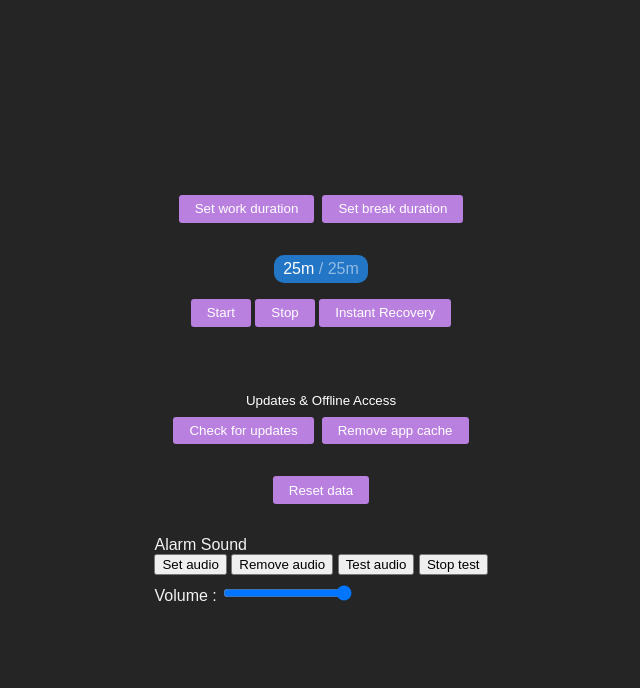
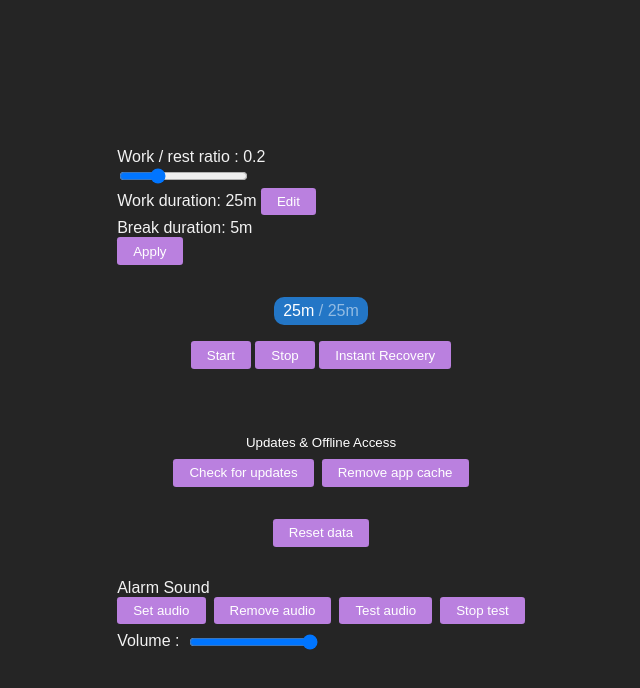
Before and after one commit to tmpmachine/exhaust-timer-experiment, a website with bundled scripts: page index.html in a window 1280 px wide. Shown: the whole page, without its empty margins (319-959 px from the left). Built offline with nearby package versions, Linux system fonts and the light colour scheme.

Commit message:
feat: work/break time ratio slider

```diff
--- /dev/null
+++ b/css/skin.css
@@ -0,0 +1,16 @@
+.skin-btn-default {
+    &{
+        background: #ba80df;
+        color: white;
+        border: 0;
+        padding: 0.4rem 1rem;
+        border-radius: 0.2rem;
+    }
+    &:hover {
+      background: #9e6abd;
+      cursor: pointer;
+    }
+    &:active {
+      background: #7e5896;
+    }
+}
--- a/index.html
+++ b/index.html
@@ -12,19 +12,35 @@
     <!-- pwa manifest -->
     <link rel="manifest" href="manifest.json" crossorigin="use-credentials"/>
     <link rel="stylesheet" href="style.css">
+    <link rel="stylesheet" href="css/skin.css">
 
 </head>
 <body class="skin-body h-100" data-view-group="mode" data-view-states="">
 
   <div>
 
+    <!-- # ratio slider -->
+    <div>
+      Work / rest ratio :
+      <span class="_txtWorkRestRatio"></span>
+      <div>
+        <input class="_inWorkRestRatio" type="range" step="0.01" min="0.05" max="0.6" data-oninput="update-ratio"/>
+      </div>
+      <div class="_txtInfoRatioConfig d-flex gap-quarter flex-column">
+        <div>
+          Work duration: <span class="_Work"></span>
+          <button class="skin-btn-default" data-onclick="set-limit">Edit</button>
+        </div>
+        <div>
+          Break duration: <span class="_Break"></span>
+          <button class="skin-btn-default obsoletes" data-onclick="set-break">Edit</button>
+        </div>
+      </div>
+      <button class="skin-btn-default" data-onclick="apply-ratio">Apply</button>
+    </div>
+    <div class="void void-2x"></div>
+
     <div class="wg-Time" style="text-align:center;">
-
-      <div style="display:flex;gap:0.5rem;flex-wrap:wrap;justify-content:center;">
-        <button onclick="setLimit()">Set work duration</button>
-        <button onclick="setBreak()">Set break duration</button>
-      </div>
-      <div class="void void-2x"></div>
 
       <div>
         <span class="inner">
@@ -70,10 +86,10 @@
       <div class="settings-card-inner">
 
         <div class="d-flex flex-wrap gap-half">
-          <button data-onclick="pick-audio">Set audio</button>
-          <button data-onclick="remove-audio">Remove audio</button>
-          <button data-onclick="test-audio">Test audio</button>
-          <button data-onclick="stop-test-audio">Stop test</button>
+          <button class="skin-btn-default" data-onclick="pick-audio">Set audio</button>
+          <button class="skin-btn-default" data-onclick="remove-audio">Remove audio</button>
+          <button class="skin-btn-default" data-onclick="test-audio">Test audio</button>
+          <button class="skin-btn-default" data-onclick="stop-test-audio">Stop test</button>
         </div>
         <div class="void-half"></div>
 
--- a/js/app.js
+++ b/js/app.js
@@ -1,6 +1,7 @@
 let app = (function() {
 
     let SELF = {
+      Save,
       SetAlarmAudio,
       TaskRemoveAlarmAudio,
       retrieveAudioFile,
@@ -15,6 +16,13 @@ let app = (function() {
     }
     let local = {
         audioPlayer: null,
+    }
+
+    function Save() {
+      appData.energyPoint = energyPoint;
+
+      let jsonData = JSON.stringify(appData);
+      localStorage.setItem('NDQ1MjA3NzI-appData', jsonData);
     }
 
     function Init() {
@@ -104,24 +112,26 @@ let app = (function() {
 
 let $ = document.querySelector.bind(document);
 
+// # app, # data
 let appData = {
     workDuration: 25 * 60,
-    breakDuration: 3 * 60,
+    workBreakRatio: 5/25,
     energyPoint: null,
     startTime: null,
     endTime: null,
 };
-let local = {
-    isRemindMe: false,
-    refreshInterval: 1000,
-}
 let savedData = localStorage.getItem('NDQ1MjA3NzI-appData');
 if (savedData) {
     appData = JSON.parse(savedData);
 }
+let local = {
+  breakDuration: Math.ceil(appData.workDuration * appData.workBreakRatio),
+  isRemindMe: false,
+  refreshInterval: 1000,
+}
 
-let energyPoint = appData.energyPoint ?? appData.workDuration;
-let restoreRateInSeconds = Math.ceil(appData.workDuration / appData.breakDuration);
+let energyPoint = Math.min(appData.energyPoint ?? appData.workDuration, appData.workDuration);
+let restoreRateInSeconds = Math.ceil(appData.workDuration / local.breakDuration);
 
 function resetData() {
     let isConfirm = window.confirm('Are you sure?');
@@ -139,10 +149,7 @@ function resetData() {
 }
 
 function Save() {
-    appData.energyPoint = energyPoint;
-
-    let jsonData = JSON.stringify(appData);
-    localStorage.setItem('NDQ1MjA3NzI-appData', jsonData);
+    app.Save();
 }
 
 function remindMe() {
@@ -166,28 +173,7 @@ function recover() {
 }
 
 
-function setLimit() {
-    let userVal = window.prompt('Work session duration (minutes)', appData.workDuration / 60);
-    if (userVal === null) return;
 
-    appData.workDuration = parseInt(userVal) * 60;
-    restoreRateInSeconds = Math.floor(appData.workDuration / appData.breakDuration);
-
-    Save();
-
-    $('._limit').replaceChildren(secondsToHMS(appData.workDuration));
-    refresh();
-}
-
-function setBreak() {
-    let userVal = window.prompt('Break time duration (minutes)', appData.breakDuration / 60);
-    if (userVal === null) return;
-
-    appData.breakDuration = parseInt(userVal) * 60;
-    restoreRateInSeconds = Math.floor(appData.workDuration / appData.breakDuration);
-
-    Save();
-}
 
 
   function start() {
--- a/js/dom-events.js
+++ b/js/dom-events.js
@@ -2,12 +2,16 @@ let DOMEvents = (function() {
 
     let eventsMap = {
         onclick: {
+          'set-break': () => ui.SetBreak(),
+          'set-limit': () => ui.SetLimit(),
+          'apply-ratio': () => ui.ApplyRatio(),
             'pick-audio': () => app.SetAlarmAudio(),
             'remove-audio': () => app.TaskRemoveAlarmAudio(),
             'test-audio': () => app.TaskPlayAlarmAudio(),
             'stop-test-audio': () => app.StopTestAlarmAudio(),
         },
         oninput: {
+          'update-ratio': (evt) => ui.UpdateRatio(evt),
           'handle-input-alarm-volume': (evt) => app.HandleInputAlarmVolume(evt),
         },
 
@@ -23,6 +27,7 @@ let DOMEvents = (function() {
 
     function Init() {
         listening('[data-onclick]', 'onclick', 'click', eventsMap.onclick);
+        listening('[data-oninput]', 'oninput', 'input', eventsMap.oninput);
     }
 
 
--- a/js/ui.js
+++ b/js/ui.js
@@ -1,10 +1,87 @@
 let ui = (function() {
+
+    let $ = document.querySelector.bind(document);
 
     let SELF = {
         TurnOffScreen_,
         TurnOnScreen,
         Init,
+        ApplyRatio,
+        UpdateRatio,
+        SetLimit,
+        SetBreak,
     };
+
+    function SetLimit() {
+        let userVal = window.prompt('Work session duration (minutes)', appData.workDuration / 60);
+        if (userVal === null) return;
+
+        appData.workDuration = parseInt(userVal) * 60;
+        restoreRateInSeconds = Math.floor(appData.workDuration / local.breakDuration);
+
+        Save();
+
+        location.reload();
+        // $('._limit').replaceChildren(secondsToHMS(appData.workDuration));
+        // refresh();
+    }
+
+
+    function ApplyRatio() {
+        let inputEl = $('._inWorkRestRatio');
+        let workBreakRatio = parseFloat(inputEl.value);
+        let breakDuration = Math.ceil(appData.workDuration * workBreakRatio);
+
+        appData.workBreakRatio = workBreakRatio;
+
+        Save();
+
+        // refreshRatio();
+        location.reload();
+    }
+
+    function UpdateRatio(evt) {
+        let inputEl = evt.target;
+
+        let workBreakRatio = parseFloat(inputEl.value);
+        let breakDuration = Math.ceil(appData.workDuration * workBreakRatio);
+
+        previewRatio({
+            workBreakRatio,
+            breakDuration,
+            workDuration: appData.workDuration,
+        });
+        // refreshRatio();
+    }
+
+    function SetBreak() {
+        let userVal = window.prompt('Break time duration (minutes)', local.breakDuration / 60);
+        if (userVal === null) return;
+
+        local.breakDuration = parseInt(userVal) * 60;
+        restoreRateInSeconds = Math.floor(appData.workDuration / local.breakDuration);
+
+        Save();
+    }
+
+
+    function previewRatio(config) {
+        let {workBreakRatio, workDuration, breakDuration} = config;
+        $('._inWorkRestRatio').value = workBreakRatio;
+        $('._txtWorkRestRatio').replaceChildren(workBreakRatio);
+        $('._txtInfoRatioConfig ._Work').replaceChildren(secondsToHMS(workDuration));
+        $('._txtInfoRatioConfig ._Break').replaceChildren(secondsToHMS(breakDuration));
+    }
+
+    function refreshRatio() {
+        let {workBreakRatio, workDuration} = appData;
+        let {breakDuration} = local;
+        previewRatio({
+            workBreakRatio,
+            workDuration,
+            breakDuration,
+        });
+    }
 
     async function TurnOffScreen_() {
         let isEnabled = await awakeUtil.TaskEnable();
@@ -37,6 +114,8 @@ let ui = (function() {
 
     function Init() {
 
+        refreshRatio();
+
         document.addEventListener("fullscreenchange", fullscreenchanged);
 
         let lastTapTime = 0;
--- a/style.css
+++ b/style.css
@@ -1,7 +1,12 @@
+.h-100{height:100%}
+.d-flex{display:flex}
+.flex-column{flex-direction:column}
 
-.h-100{height:100%}
+
 .void{display:flex}
 .void-tenth{padding-bottom:0.1rem}.void-quarter{padding-bottom:0.25rem}.void-half{padding-bottom:0.5rem}.void-full,.void-1x{padding-bottom:1rem}.void-2x{padding-bottom:2rem}
+
+.gap-quarter{gap:0.25rem}.gap-half{gap:0.5rem}.gap-full{gap:1rem}
 
 .skin-body {
   font-family: sans-serif;
@@ -57,3 +62,5 @@ body:not(.__screen-off) .container-screen-off {
 
 /* view utils : views initial state */
 [data-view-name] { display: none; }
+
+.obsoletes{display:none!important;height:0!important;width:0!important;overflow:hidden!important;visibility:hidden!important;position:absolute!important}
```
Also changed, not shown: .divless/index.html.
